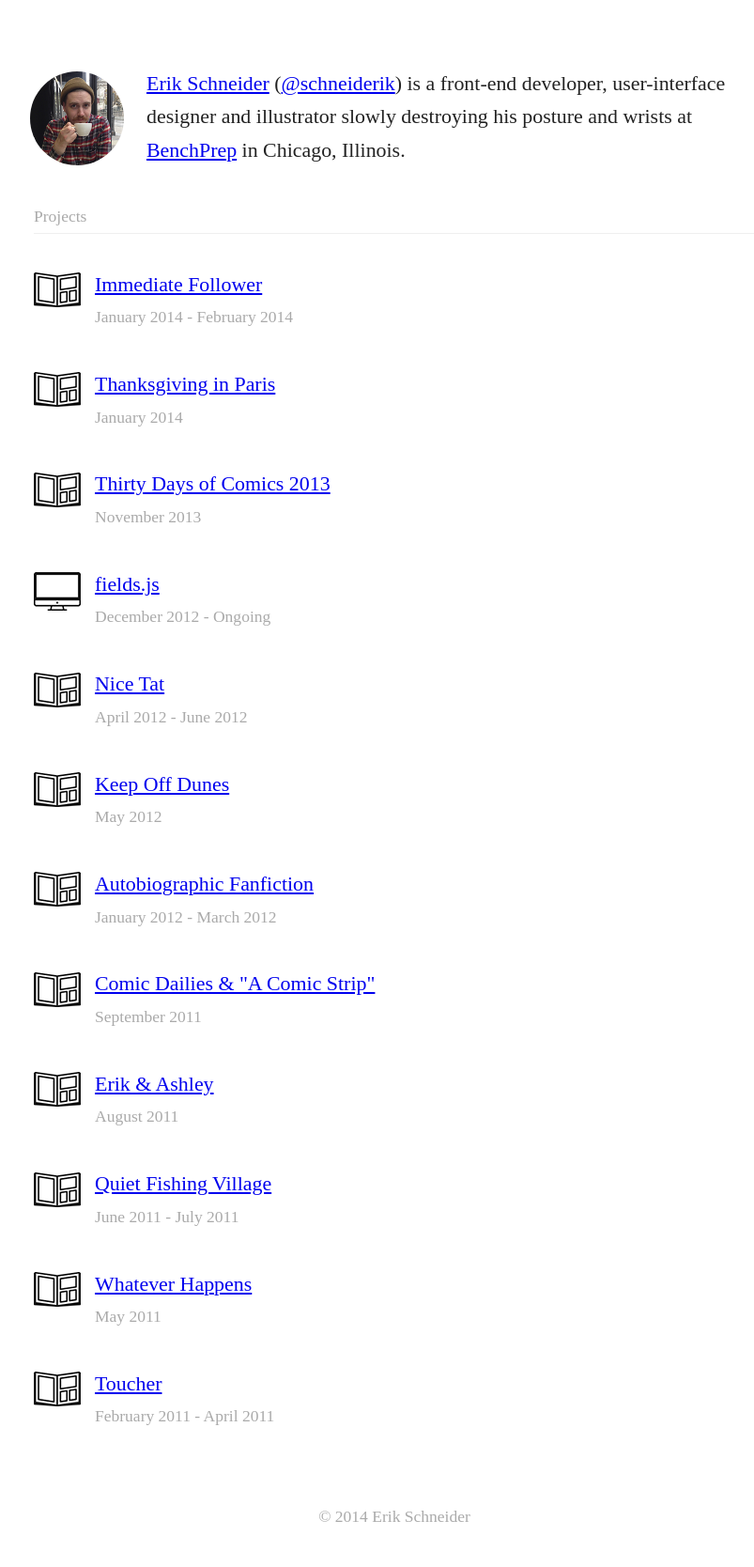
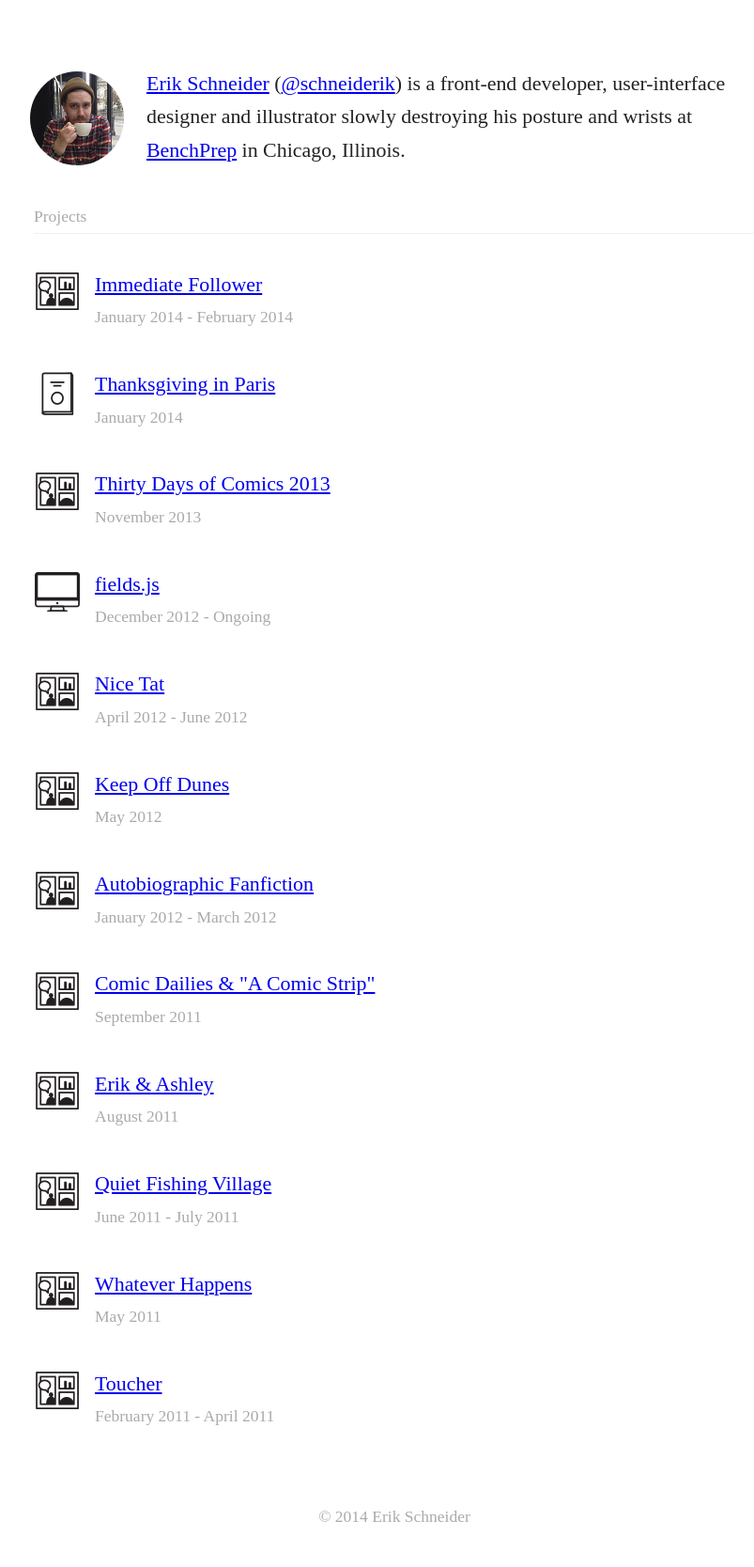
Before and after one commit to schneiderik/schneiderik, a Jekyll site: the page built from index.html, in a window 1280 px wide. Shown: the whole page at 94% size, without its empty margins (220-1023 px from the left). Built offline with Jekyll 4.4.1, drawn with Linux system fonts in a browser that asks for light colours; some web fonts are replaced; the list of posts is cut into pages by our own code.

Commit message:
Adds new icons

```diff
--- a/css/compiled/main.css
+++ b/css/compiled/main.css
@@ -143,19 +143,31 @@
       padding-left: 40px; } }
   article.project.zine:before {
     background-image: url("/images/zine.jpg");
-    height: 37px; }
+    height: 46px; }
     @media only screen and (-webkit-min-device-pixel-ratio: 1.5), only screen and (-o-min-device-pixel-ratio: 3 / 2), only screen and (min--moz-device-pixel-ratio: 1.5), only screen and (min-device-pixel-ratio: 1.5) {
       article.project.zine:before {
         background-image: url("/images/zine@2x.jpg"); } }
+  article.project.illustration:before {
+    background-image: url("/images/illustration.jpg");
+    height: 46px; }
+    @media only screen and (-webkit-min-device-pixel-ratio: 1.5), only screen and (-o-min-device-pixel-ratio: 3 / 2), only screen and (min--moz-device-pixel-ratio: 1.5), only screen and (min-device-pixel-ratio: 1.5) {
+      article.project.illustration:before {
+        background-image: url("/images/illustration@2x.jpg"); } }
+  article.project.game:before {
+    background-image: url("/images/game.jpg");
+    height: 46px; }
+    @media only screen and (-webkit-min-device-pixel-ratio: 1.5), only screen and (-o-min-device-pixel-ratio: 3 / 2), only screen and (min--moz-device-pixel-ratio: 1.5), only screen and (min-device-pixel-ratio: 1.5) {
+      article.project.game:before {
+        background-image: url("/images/game@2x.jpg"); } }
   article.project.comic:before {
     background-image: url("/images/comic.jpg");
-    height: 37px; }
+    height: 40px; }
     @media only screen and (-webkit-min-device-pixel-ratio: 1.5), only screen and (-o-min-device-pixel-ratio: 3 / 2), only screen and (min--moz-device-pixel-ratio: 1.5), only screen and (min-device-pixel-ratio: 1.5) {
       article.project.comic:before {
         background-image: url("/images/comic@2x.jpg"); } }
   article.project.code:before {
     background-image: url("/images/code.jpg");
-    height: 41px; }
+    height: 42px; }
     @media only screen and (-webkit-min-device-pixel-ratio: 1.5), only screen and (-o-min-device-pixel-ratio: 3 / 2), only screen and (min--moz-device-pixel-ratio: 1.5), only screen and (min-device-pixel-ratio: 1.5) {
       article.project.code:before {
         background-image: url("/images/code@2x.jpg"); } }
--- a/index.html
+++ b/index.html
@@ -22,7 +22,7 @@
       <span class="date">January 2014 - February 2014</span>
     </header>
   </article>
-  <article class="project comic">
+  <article class="project zine">
     <header class="project-header">
       <h1 class="title"><a href="/thanksgiving-in-paris">Thanksgiving in Paris</a></h1>
       <span class="date">January 2014</span>
```
Also changed, not shown: css/main.scss.css (+17 -3 lines), images/code.jpg, images/code@2x.jpg, images/comic.jpg, images/comic@2x.jpg, images/game.jpg (added), images/game@2x.jpg (added), images/illustration.jpg (added), images/illustration@2x.jpg (added), images/zine.jpg (added), images/zine@2x.jpg (added).
